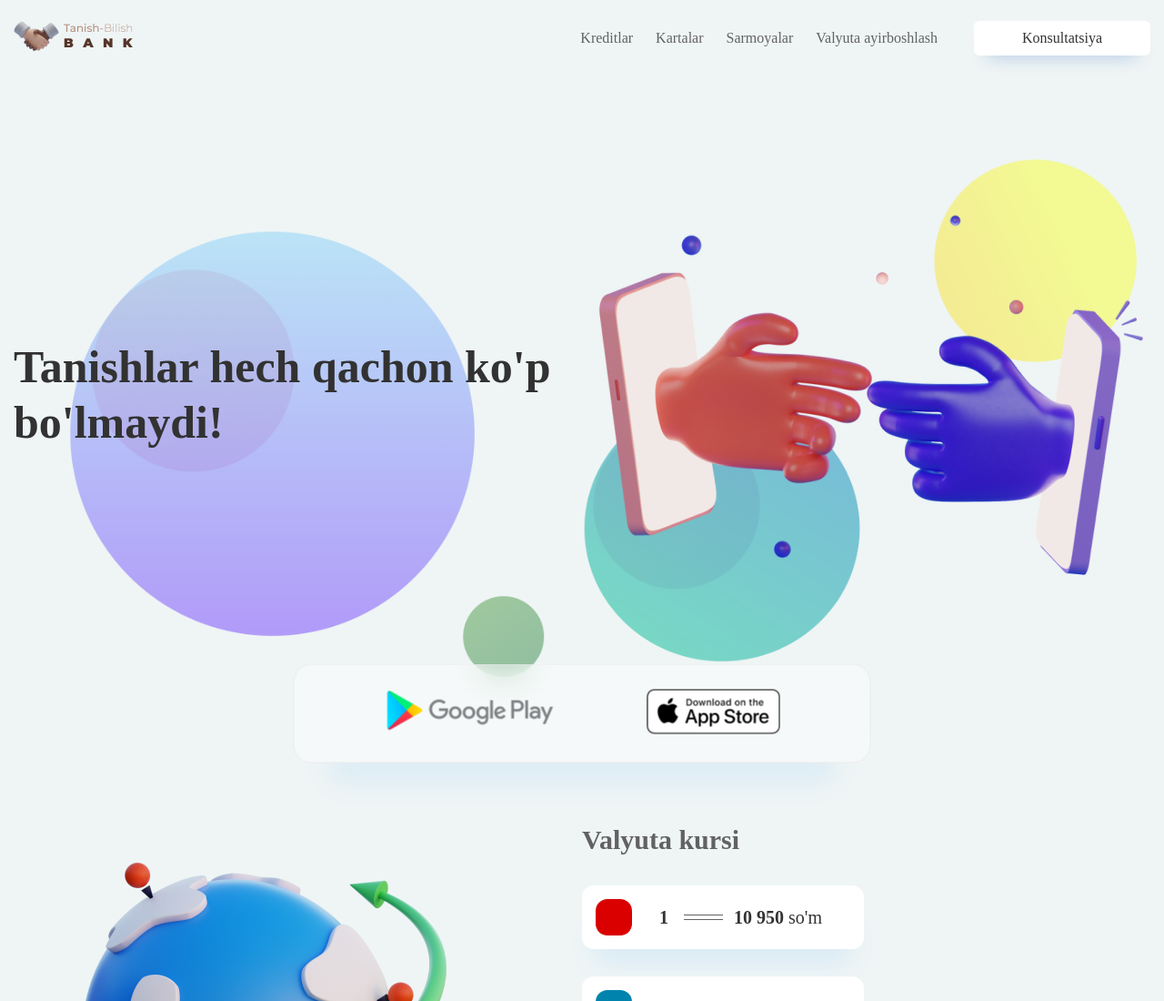
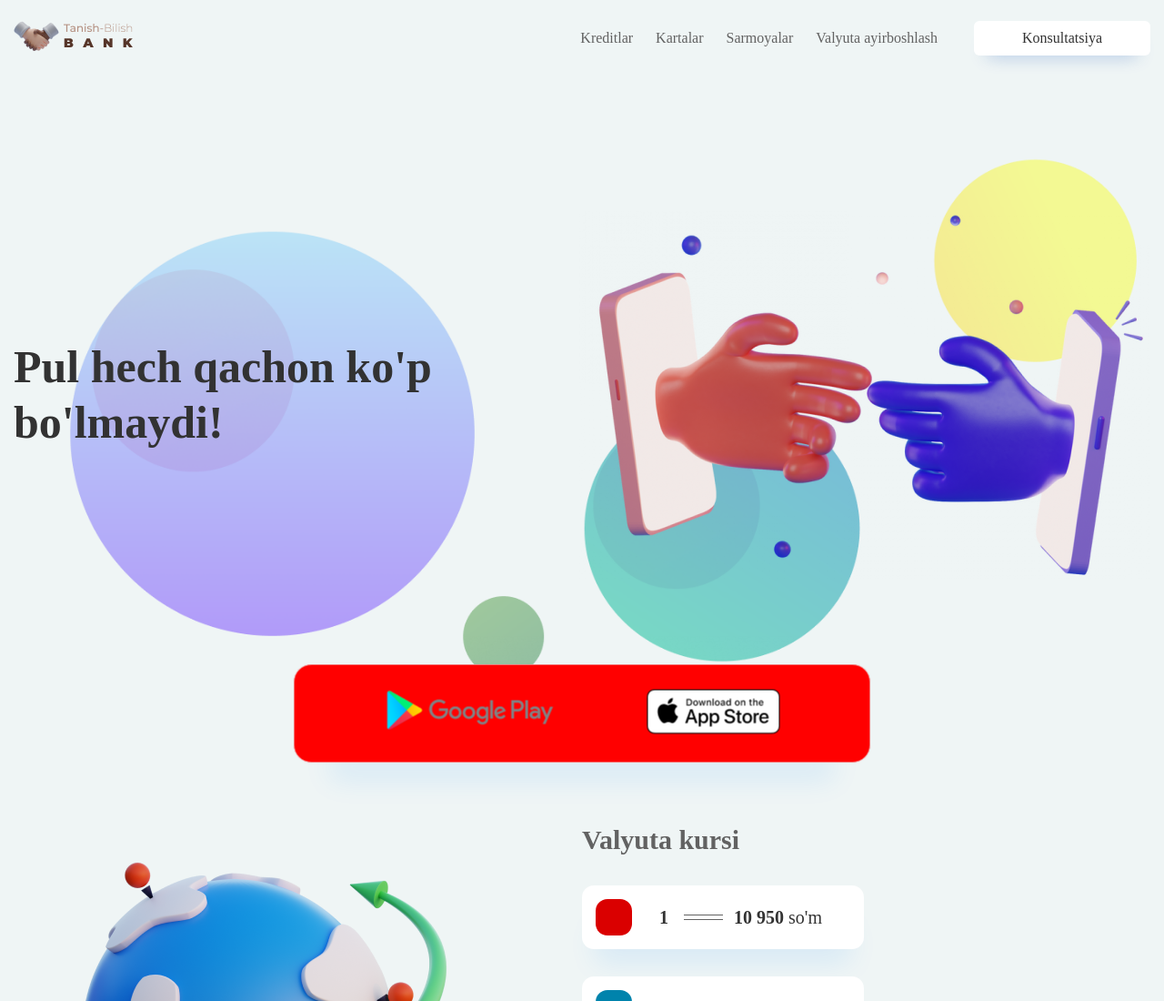
Before and after one commit to MuxtorovYusuf/tbb, a plain HTML site: page index.html in a window 1280 px wide. Shown: the top 1100 px of the page at 91% size. Drawn offline with Linux system fonts and the light colour scheme; a web font is replaced by a local one.

Commit message:
yangi shoxni birinchi kommiti

```diff
--- a/index.html
+++ b/index.html
@@ -30,7 +30,7 @@
     <main>
         <section class="intro">
             <div class="container intro__content">
-                <h1 class="intro__title">Tanishlar hech qachon ko'p bo'lmaydi!</h1>
+                <h1 class="intro__title">Pul hech qachon ko'p bo'lmaydi!</h1>
                 <img src="image/header-content.png" alt="">
             </div>
             <ul class="intro__app">
--- a/style/style.css
+++ b/style/style.css
@@ -131,6 +131,7 @@ body {
     backdrop-filter: blur(15px);
     border-radius: 20px;
     padding: 27px 0;
+    background: red;
 }
 
 
```
